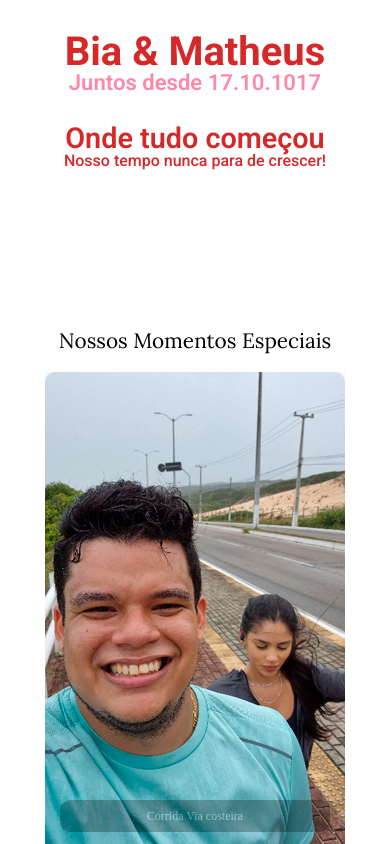
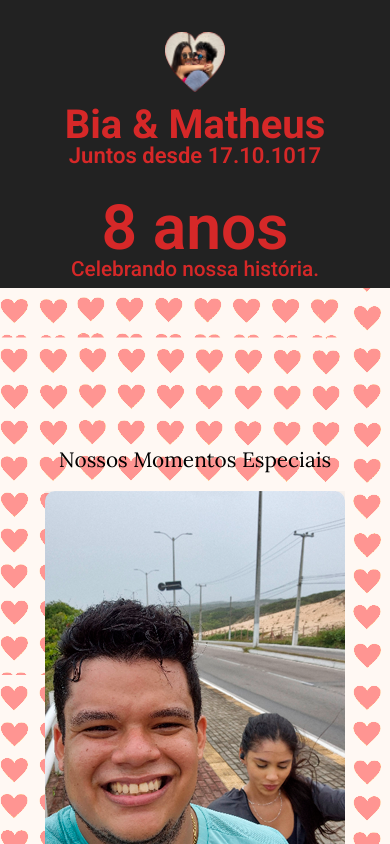
Before and after one commit to MGReboucas/our-time-together-app-, a React (Vite) app: page / in a window 390 px wide. Shown: the top 844 px of the page. Built offline with nearby package versions, Linux system fonts and the light colour scheme.

Commit message:
placing an icon in the header and making it responsive by placing a heart mask

```diff
--- a/src/App.css
+++ b/src/App.css
@@ -10,3 +10,15 @@
      --fonte-principal: "Roboto", sans-serif;
      --fonte-secundaria: "Lora", serif;
 }
+
+body{
+     background-image: url(./assets/icons/background-mask.png);
+
+     background-color: var(--cor-background);
+
+     background-repeat: repeat;
+     background-attachment: fixed;
+     background-size: 600px;
+
+     background-blend-mode: color-burn;
+}
--- a/src/Components/Header/Header.css
+++ b/src/Components/Header/Header.css
@@ -1,7 +1,7 @@
 @import url(../../App.css);
 
 .header-app{
-     background-color: var(--cor-principal-text);
+     background-color: var(--cor-text-dark);
 
      display: flex;
      flex-direction: column;
@@ -9,7 +9,19 @@
      text-align: center;
 
      gap: .5em;
-     padding: 2em 1em 0em 1em;
+     padding: 2em 1em .5em 1em;
+}
+
+.header-logo-div{
+     display: flex;
+     flex-direction: column;
+     align-items: center;
+     gap: .8em;
+}
+
+.icon-logo{
+     height: 60px;
+     width: 60px;
 }
 
 .header-title{
@@ -21,7 +33,7 @@
 
 .header-subtitle{
      font-family: var(--fonte-principal);
-     color: var(--cor-secundary);
+     color: var(--cor-primary);
      font-size: 1.38rem;
      font-weight: 600;
      margin-bottom: 1em;
@@ -30,14 +42,14 @@
 .header-message0{
      font-family: var(--fonte-principal);
      color: var(--cor-primary);
-     font-size: 1.8rem;
+     font-size: 3.9rem;
      font-weight: 600;
 }
 
 .header-message1{
      font-family: var(--fonte-principal);
      color: var(--cor-primary);
-     font-size: 1rem;
+     font-size: 1.3rem;
      font-weight: 500;
 }
 
@@ -51,5 +63,20 @@
           flex-direction: row;
           justify-content: space-around;
           align-items: center;
+          align-items: normal;
      }
+
+     .header-logo-div{
+          flex-direction: row;
+          align-items: normal;
+     }
+
+     .header-message0{
+          font-size: 3rem;
+     }
+
+     .header-message1{
+          font-size: .9rem;
+     }
+
 }
--- a/src/Components/Header/Header.jsx
+++ b/src/Components/Header/Header.jsx
@@ -1,19 +1,25 @@
 import React from "react";
+import Icon from "../../assets/icons/icon.png";
 import "./Header.css";
 
 export default function Header() {
   const names = "Bia & Matheus";
   const startDates = "17.10.1017";
+  const Iconheart = Icon;
+
   return (
     <>
       <header className="header-app">
-        <div>
-          <h1 className="header-title">{names}</h1>
-          <p className="header-subtitle">Juntos desde {startDates}</p>
+        <div className="header-logo-div">
+          <img className="icon-logo" src={Iconheart} alt="Icone Coração" />
+          <div>
+            <h1 className="header-title">{names}</h1>
+            <p className="header-subtitle">Juntos desde {startDates}</p>
+          </div>
         </div>
         <div>
-          <p className="header-message0">Onde tudo começou</p>
-          <p className="header-message1">Nosso tempo nunca para de crescer!</p>
+          <p className="header-message0">8 anos</p>
+          <p className="header-message1">Celebrando nossa história.</p>
         </div>
       </header>
     </>
```
Also changed, not shown: src/assets/icons/background-mask.png (added), src/assets/icons/icon.png (added).
